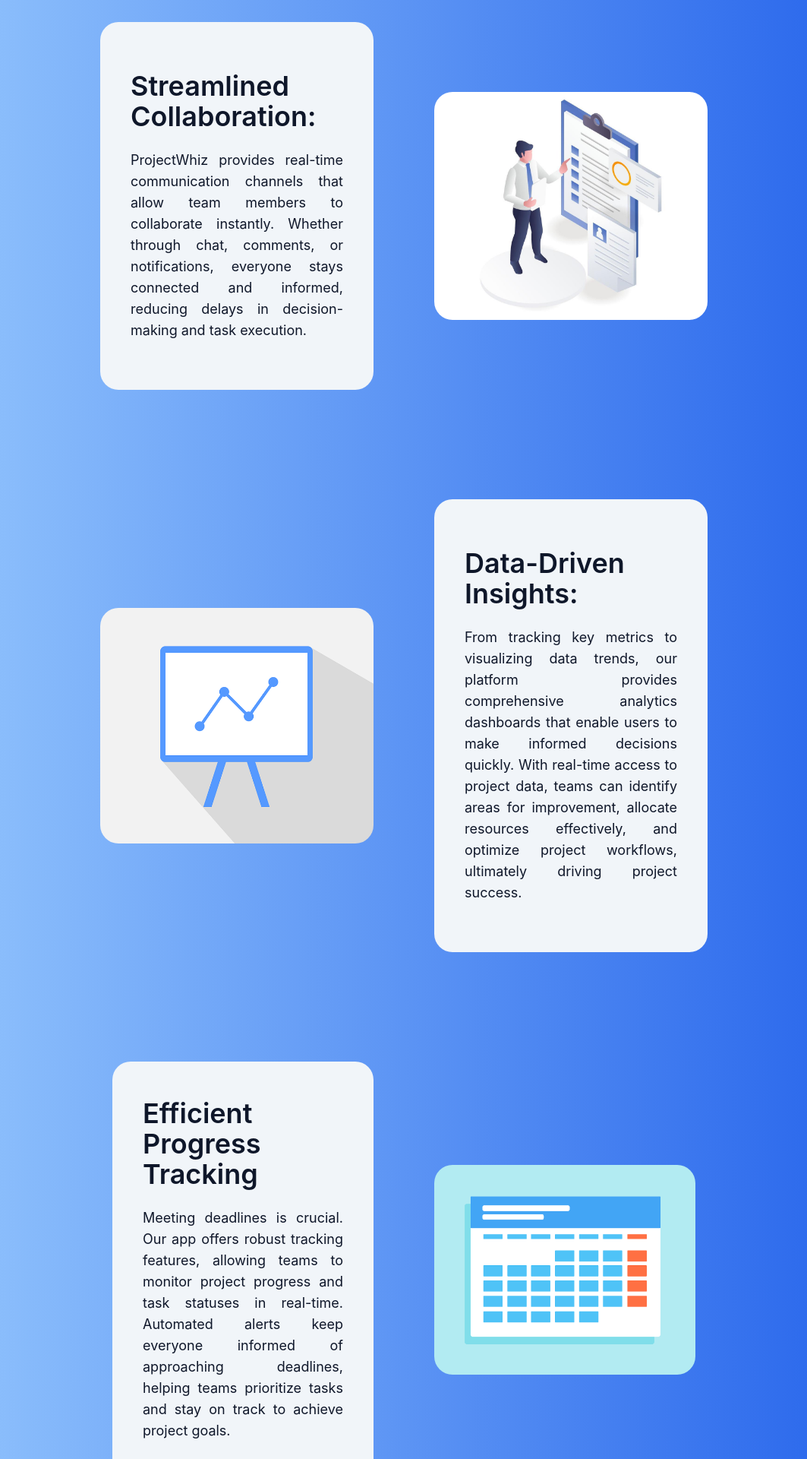
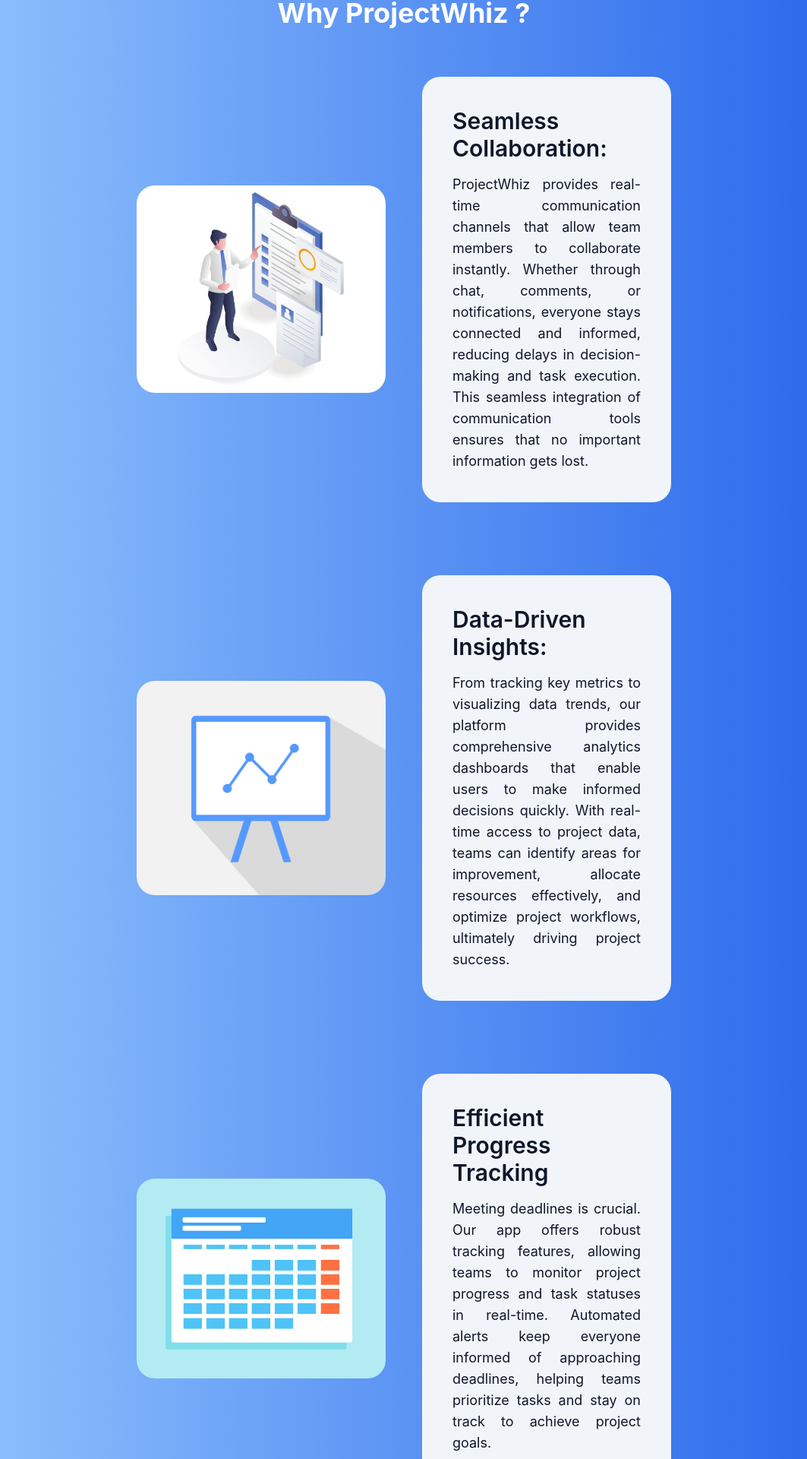
Before and after one commit to pallavee-2705/projectwhiz, a React (Create React App) app: page / in a window 1280 px wide. Shown: the part 672-2592 px from the top of the page at 76% size, without its empty margins (108-1171 px from the left). Built offline with nearby package versions, Linux system fonts and the light colour scheme.

Commit message:
made component responsive

```diff
--- a/src/components/Whyprojectwhiz.jsx
+++ b/src/components/Whyprojectwhiz.jsx
@@ -20,53 +20,71 @@
         </g>
     </svg>
 
-    {/* first section */}
-    <div className='py-12 grid gap-20 items-center col-span-1 grid-cols-2 px-60'>
-    {/* this is for the text */}
-    <div className='bg-slate-100 rounded-3xl px-10 py-16 h-full text-slate-900'>
-        <div className='text-4xl font-semibold'>
-        Streamlined Collaboration:
+    <div id='whyprojectwhiz' className="bg-gradient-to-r from-blue-300 to-blue-600">
+        <div className='flex items-center justify-center text-white text-4xl font-bold py-4'>
+            Why ProjectWhiz ?
         </div>
-                <div className='text-justify  mt-6 text-lg'>
-                    ProjectWhiz provides real-time communication channels that allow team members to collaborate instantly. Whether through chat, comments, or notifications, everyone stays connected and informed, reducing delays in decision-making and task execution.
+      {/* First section */}
+
+      <div className='max-md:py-8 max-md:px-4 py-12 xl:px-72 lg:px-36 md:px-10'>
+
+        <div className='grid grid-cols-1 md:grid-cols-2 gap-8 md:gap-12 items-center'>
+          {/* Image */}
+          <div className="max-md:w-full">
+            <img src={why1} alt="why1" className='rounded-3xl w-full' />
+          </div>
+          {/* Text */}
+          <div className='bg-slate-100 rounded-3xl px-10 py-10 max-md:py-10 text-slate-900'>
+            <div className='max-md:text-2xl text-3xl font-semibold mb-4'>
+              Seamless Collaboration:
+            </div>
+            <div className='max-md:text-sm md:text-md text-lg text-justify'>
+            ProjectWhiz provides real-time communication channels that allow team members to collaborate instantly. Whether through chat, comments, or notifications, everyone stays connected and informed, reducing delays in decision-making and task execution. This seamless integration of communication tools ensures that no important information gets lost.
             </div>
           </div>
-            {/* this is for the image */}
-            <div>
-                <img src={why1} alt="why1" className='rounded-3xl w-full' />
         </div>
       </div>
 
+      {/* Second section */}
+      <div className='max-md:py-8 max-md:px-4 py-12 xl:px-72 lg:px-36 md:px-10'>
 
-    {/* second section */}
-    <div className='py-24 grid gap-20 items-center col-span-1 grid-cols-2 px-60'>
-    {/* this is for the text */}
-            <div>
-                <img src={why2} alt="why1" className='rounded-3xl w-full' />
+            <div className='grid grid-cols-1 md:grid-cols-2 gap-8 md:gap-12 items-center'>
+            {/* Image */}
+            <div className="max-md:w-full">
+            <img src={why2} alt="why2" className='rounded-3xl w-full' />
           </div>
-    <div className='bg-slate-100 rounded-3xl px-10 py-16 h-full text-slate-900'>
-        <div className='text-4xl font-semibold'>
+          {/* Text */}
+          <div className='bg-slate-100 rounded-3xl px-10 py-10 max-md:py-10 text-slate-900'>
+            <div className='max-md:text-2xl text-3xl font-semibold mb-4'>
+
               Data-Driven Insights:
               </div>
-                <div className='text-justify  mt-6 text-lg'>
-            From tracking key metrics to visualizing data trends, our platform provides comprehensive analytics dashboards that enable users to make informed decisions quickly. With real-time access to project data, teams can identify areas for improvement, allocate resources effectively, and optimize project workflows, ultimately driving project success.</div>
+            <div className='max-md:text-sm md:text-md text-lg text-justify'>
+              From tracking key metrics to visualizing data trends, our platform provides comprehensive analytics dashboards that enable users to make informed decisions quickly. With real-time access to project data, teams can identify areas for improvement, allocate resources effectively, and optimize project workflows, ultimately driving project success.
             </div>
-            {/* this is for the image */}
+          </div>
+        </div>
       </div>
 
-    {/* third section */}
-    <div className='py-12 grid gap-20 items-center col-span-1 grid-cols-2 px-64'>
-    {/* this is for the text */}
-    <div className='bg-slate-100 rounded-3xl px-10 py-12 h-full text-slate-900'>
-        <div className='text-4xl font-semibold'>
+      {/* Third section */}
+      <div className='max-md:py-8 max-md:px-4 py-12 xl:px-72 lg:px-36 md:px-10'>
+
+            <div className='grid grid-cols-1 md:grid-cols-2 gap-8 md:gap-12 items-center'>
+            {/* Image */}
+            <div className="max-md:w-full">
+            <img src={why3} alt="why3" className='rounded-3xl w-full' />
+          </div>
+          {/* Text */}
+          <div className='bg-slate-100 rounded-3xl px-10 py-10 max-md:py-10 text-slate-900'>
+            <div className='max-md:text-2xl text-3xl font-semibold mb-4'>
+
               Efficient Progress Tracking
               </div>
-        <div className='text-justify  mt-6 text-lg'>
-        Meeting deadlines is crucial. Our app offers robust tracking features, allowing teams to monitor project progress and task statuses in real-time. Automated alerts keep everyone informed of approaching deadlines, helping teams prioritize tasks and stay on track to achieve project goals.        </div>
+            <div className='max-md:text-sm md:text-md text-lg text-justify'>
+              Meeting deadlines is crucial. Our app offers robust tracking features, allowing teams to monitor project progress and task statuses in real-time. Automated alerts keep everyone informed of approaching deadlines, helping teams prioritize tasks and stay on track to achieve project goals.
             </div>
-            {/* this is for the image */}
-            <div>
-                <img src={why3} alt="why3" className='rounded-3xl w-full' />
+          </div>
+        </div>
       </div>
     </div>
 
```
Also changed, not shown: src/assets/the-man-is-making-a-schedule-plan-free-vector.jpg. Lines whose indentation alone changed are shown as unchanged.
